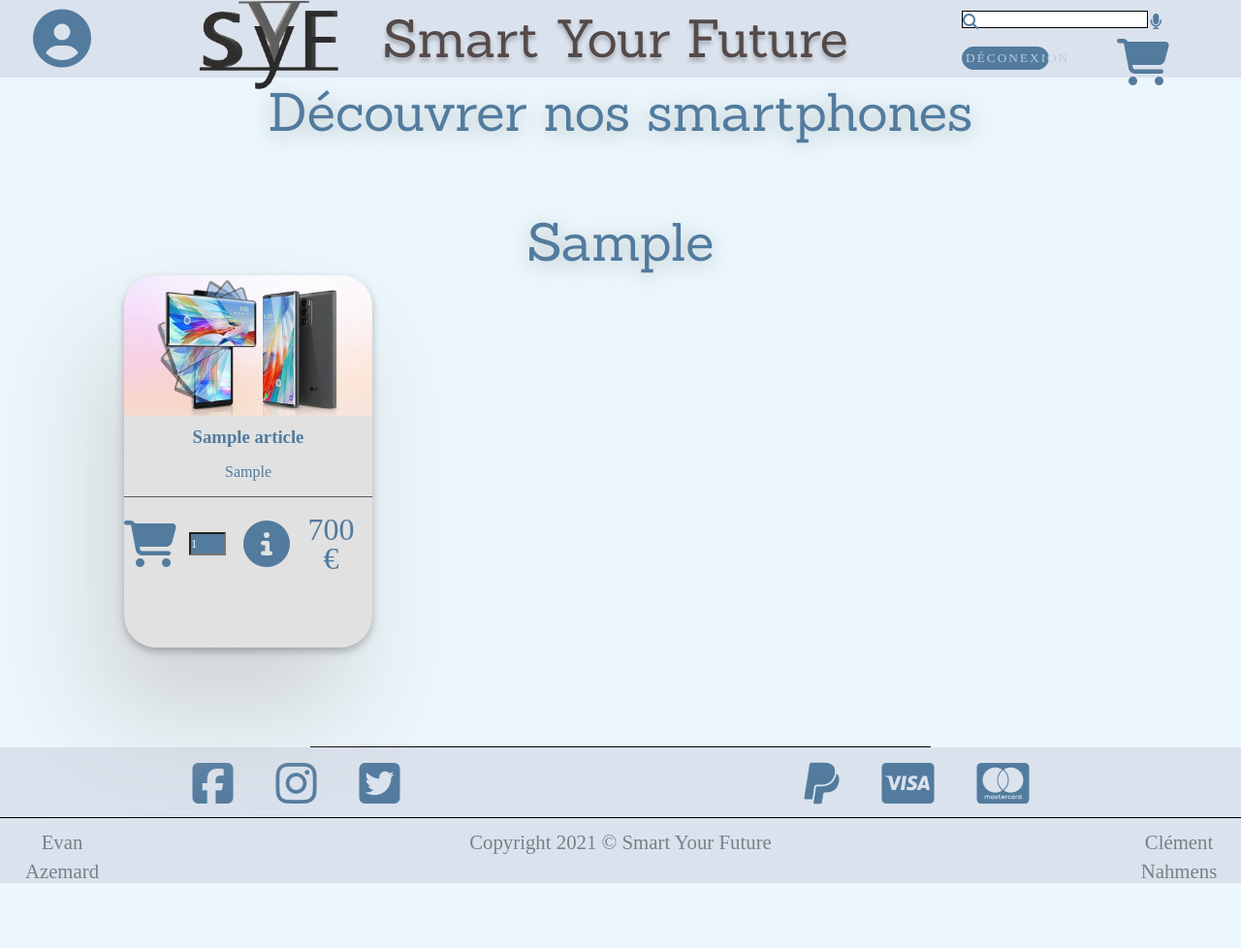
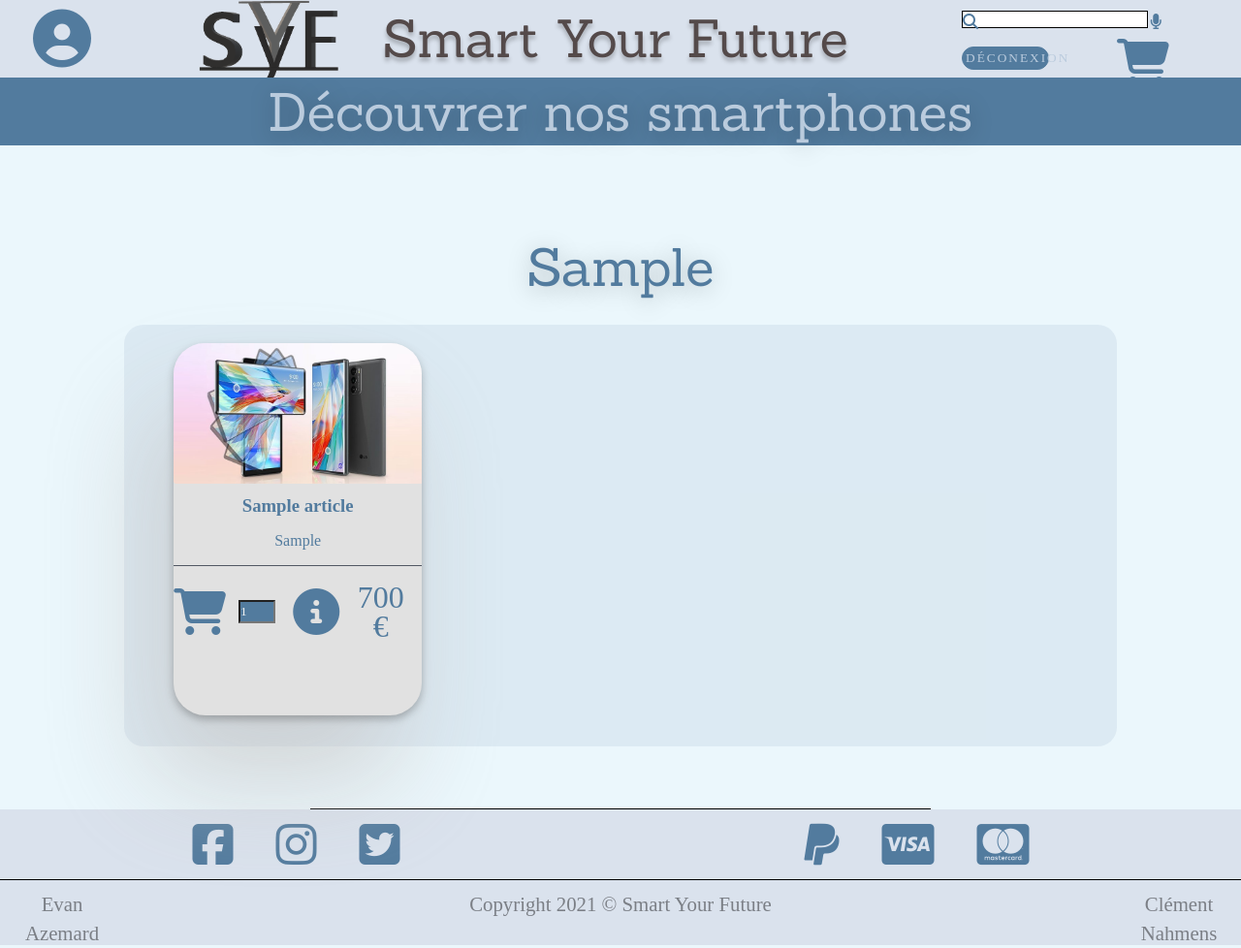
Before and after one commit to evan-azemard/boutique, a PHP site: page /produit in a window 1280 px wide. Shown: the whole page at 97% size. Before the commit the page ends 911 px from the top, so only its background shows below. Run offline with PHP 8.4, Linux system fonts and the light colour scheme; tables that the repository leaves empty hold one stand-in row (values such as "Sample post"); some libraries are stand-ins or nearby versions.

Commit message:
Petit ajustement

```diff
--- a/css/style.css
+++ b/css/style.css
@@ -723,8 +723,14 @@ main{
     grid-template-columns: 1fr 1fr 1fr ;
     grid-template-rows: 1fr ;
     grid-row-gap: 20px;
-    width: 100%;
+    width: 80%;
+    padding-left: 4%;
+    padding-right: 3%;
+    padding-top: 1.5%;
     margin-left: 10%;
+    margin-right: 10%;
+    background-color: rgba(158, 181, 204, 0.2);
+    border-radius: 20px;
 }
 /*La section d'une marque*/
 .articlegrid{
@@ -761,4 +767,13 @@ main{
     justify-content: center;
     color: #527B9E;
     text-shadow: 0px 4px 23px rgba(0, 0, 0, 0.25);
+    margin-bottom: 2%;
 }
+.banderole{
+    background-color: #527B9E;
+    color: #BACBDD;
+}
+.produit_card:hover{
+    margin-top: -2%;
+    transition: 0.5s;
+}
--- a/view/layout.php
+++ b/view/layout.php
@@ -46,7 +46,7 @@
         <div id="header_title_img">
             <img src=img_docs/logo.png>
         </div>
-        <div id="header_h1"><h1>Smart Your Future</h1></div>
+        <a href="accueil"><div id="header_h1"><h1>Smart Your Future</h1></div></a>
     </div>
     <div id="header_lien">
         <div id="header_lien_grid1">
--- a/view/login.php
+++ b/view/login.php
@@ -14,7 +14,7 @@ if(isset($_POST["submit"])){
         <form method="post" id="login_form">
             <article class="login_article_button">
                 <div class="login_labput_button">
-                    <p id="lolo">Login de Lucas</p>
+                    <p id="lolo">Login</p>
                 </div>
             </article>
             <article class="login_article">
--- a/view/produit.php
+++ b/view/produit.php
@@ -1,6 +1,6 @@
 <main id="produit_main">
     <!--Affiche produit par section-->
-    <div class="produit_h1">
+    <div class="produit_h1 banderole">
         <h1>Découvrer nos smartphones</h1>
     </div>
     <section>
--- a/view/profil.php
+++ b/view/profil.php
@@ -12,7 +12,7 @@ if(isset($_POST["submit"])){
     <section id="section_profil">
         <form method="POST" id="profil_form">
             <article id="register_form_article1">
-                <h2>Profil</h2>
+                <h2>Profil de Exemple</h2>
             </article>
             <article id="register_form_article2">
                 <div class="register_form_contient">
```
